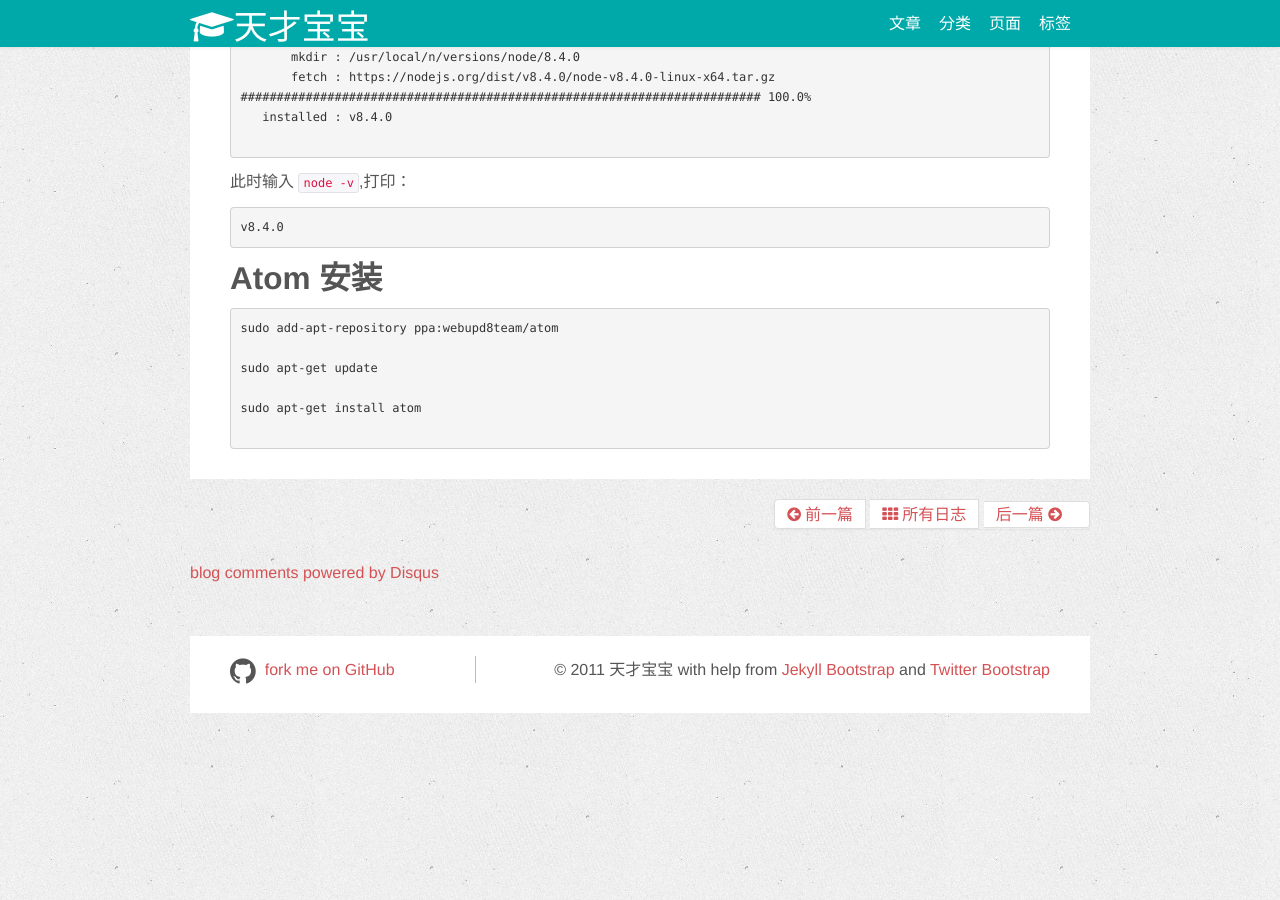
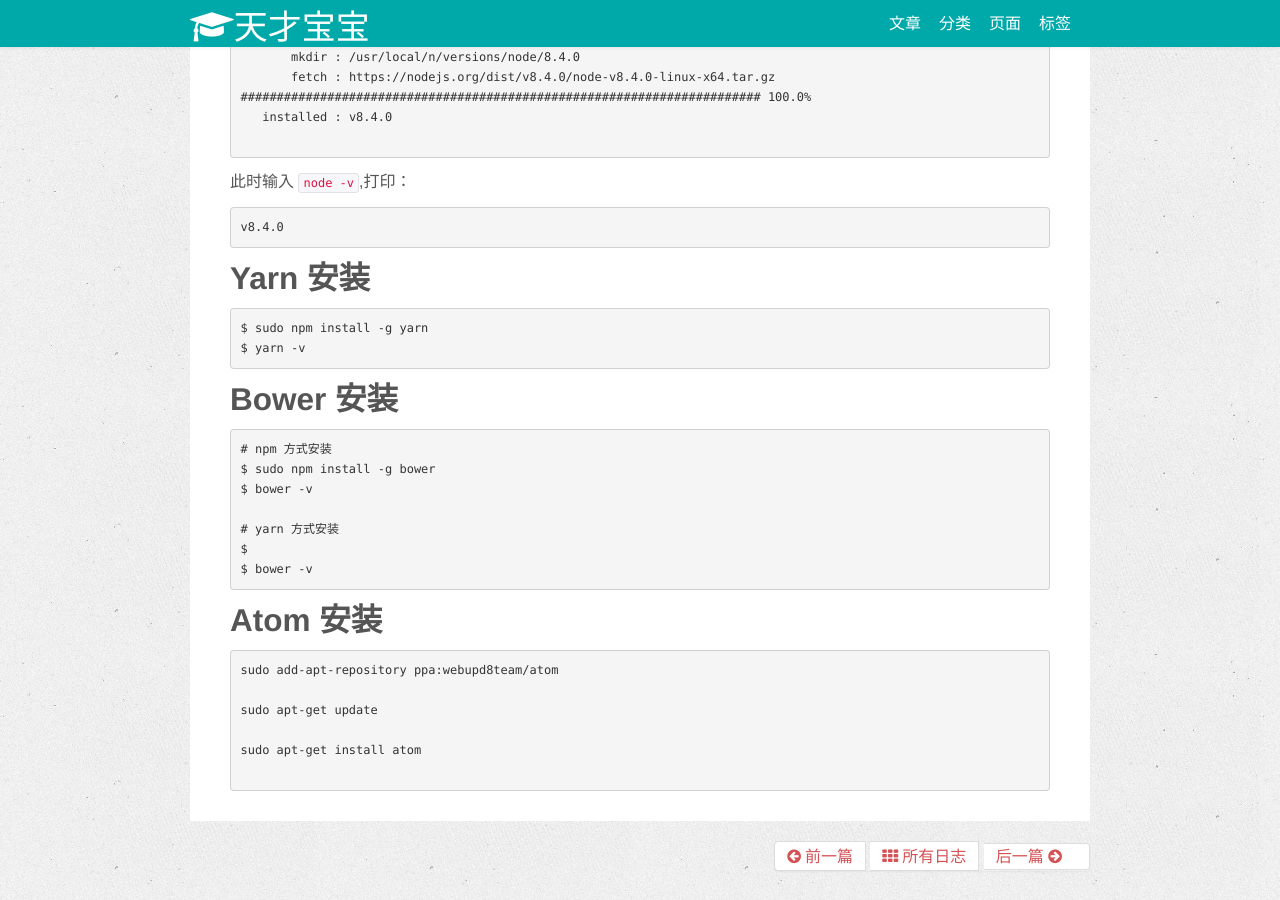
Before and after one commit to wanlp10/wuchao.github.io, a Jekyll site: the page built from _posts/2017-01-01-Ubuntu-Java-Env-Configuration.md, in a window 1280 px wide and 900 px high, scrolled down 8467 px. Built offline with Jekyll 4.4.1, drawn with Linux system fonts in a browser that asks for light colours; nearby versions of some CDN libraries; Markdown is read by kramdown in place of the engine named in the settings; comment, search, counter and statistics services are not loaded.

Commit message:
initial commit

````diff
--- a/_posts/2017-01-01-Ubuntu-Java-Env-Configuration.md
+++ b/_posts/2017-01-01-Ubuntu-Java-Env-Configuration.md
@@ -469,6 +469,23 @@ $ sudo rm -fr /usr/local/n/versions/node/
 v8.4.0
 ```
 
+## Yarn 安装
+```
+$ sudo npm install -g yarn
+$ yarn -v
+```
+
+## Bower 安装
+```
+# npm 方式安装
+$ sudo npm install -g bower
+$ bower -v
+
+# yarn 方式安装
+$
+$ bower -v
+```
+
 ## Atom 安装
 ```
 sudo add-apt-repository ppa:webupd8team/atom
````
